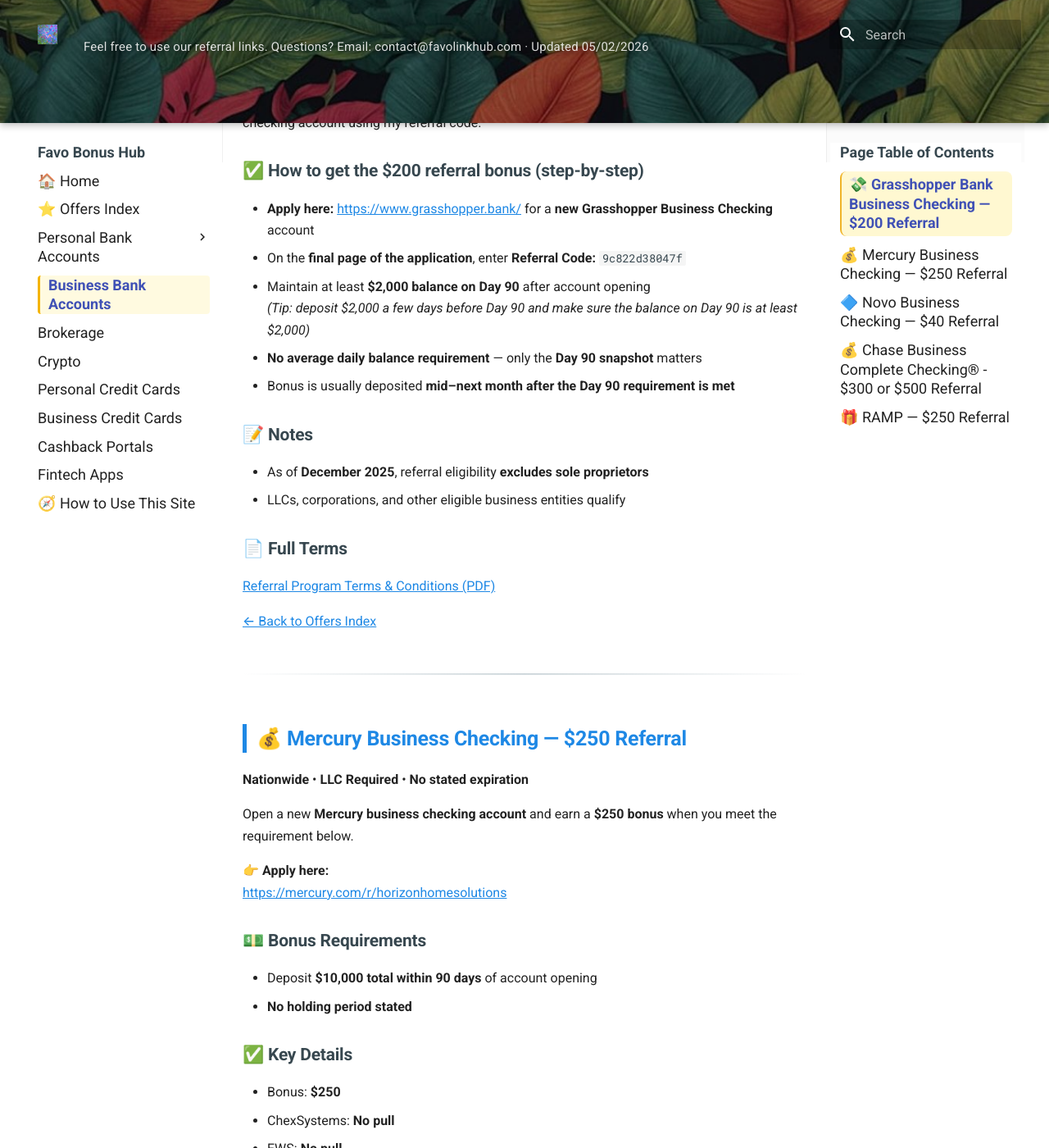
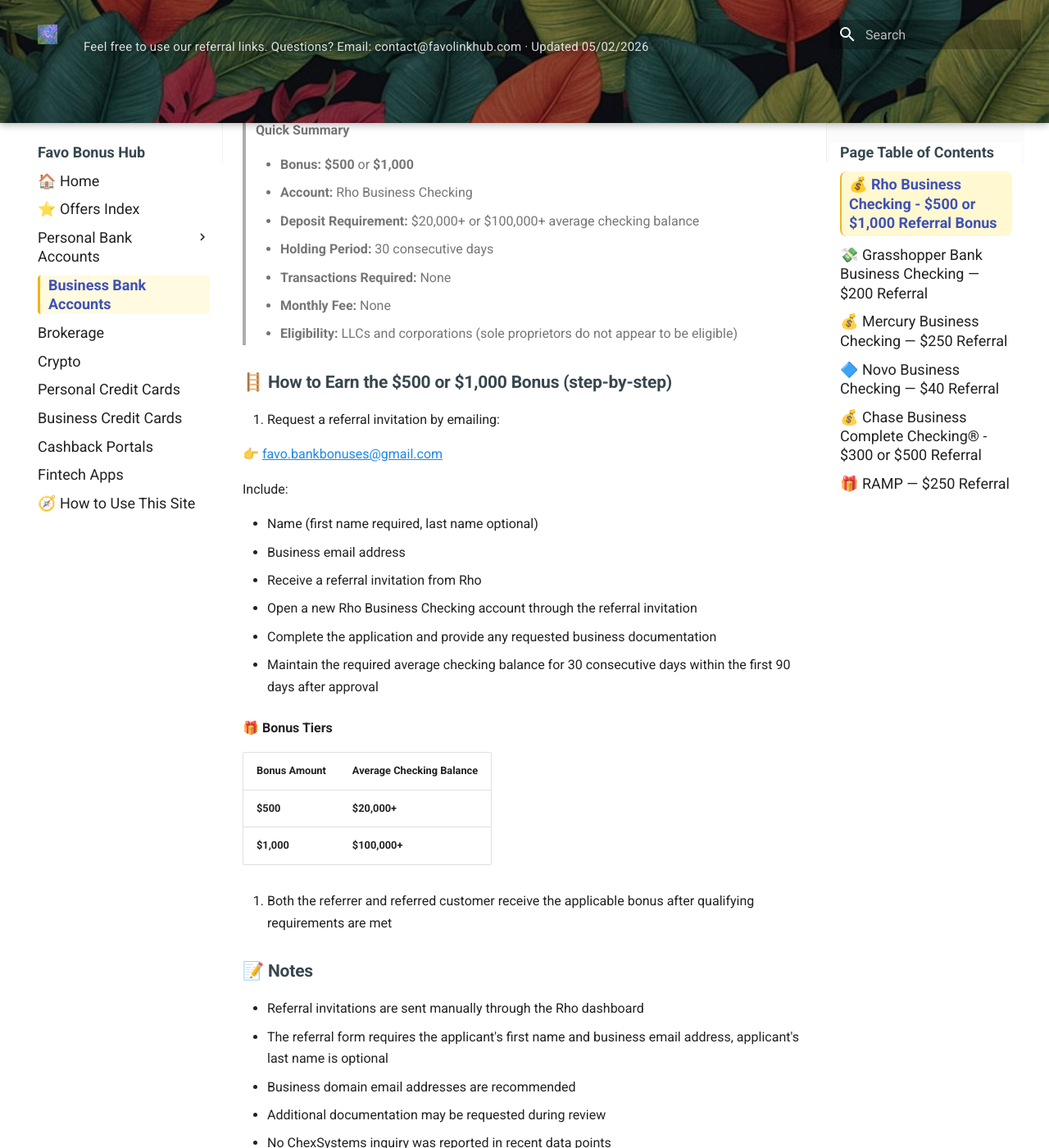
Before and after one commit to whispersofzephyr/favolinkhub-site, an MkDocs documentation site: the page built from docs/business-bank.md, in a window 1280 px wide and 1400 px high, scrolled down 361 px. Shown: the whole window at 82% size. Built offline with MkDocs 1.6.1 and Material for MkDocs 9.7.7, drawn with Linux system fonts in a browser that asks for light colours; some of the changed text lies outside the part shown.

Commit message:
Update business-bank.md

```diff
--- a/docs/business-bank.md
+++ b/docs/business-bank.md
@@ -1,6 +1,71 @@
 # Business Bank Accounts (Nationwide)
 
 --8<-- "snippets/back-to-list.md"
+
+<a id="biz-rho-business"></a>
+
+## 💰 Rho Business Checking - $500 or $1,000 Referral Bonus
+
+**Nationwide · No Expiration Date Currently Listed**
+
+> **Quick Summary**
+>
+> * **Bonus:** **$500** or **$1,000**
+> * **Account:** Rho Business Checking
+> * **Deposit Requirement:** $20,000+ or $100,000+ average checking balance
+> * **Holding Period:** 30 consecutive days
+> * **Transactions Required:** None
+> * **Monthly Fee:** None
+> * **Eligibility:** LLCs and corporations (sole proprietors do not appear to be eligible)
+
+### 🪜 How to Earn the $500 or $1,000 Bonus (step-by-step)
+
+1. Request a referral invitation by emailing:
+
+   👉 **[favo.bankbonuses@gmail.com](mailto:favo.bankbonuses@gmail.com)**
+
+   Include:
+
+   * Name (first name required, last name optional)
+   * Business email address
+
+2. Receive a referral invitation from Rho
+
+3. Open a new Rho Business Checking account through the referral invitation
+
+4. Complete the application and provide any requested business documentation
+
+5. Maintain the required average checking balance for 30 consecutive days within the first 90 days after approval
+
+   **🎁 Bonus Tiers**
+
+   | Bonus Amount | Average Checking Balance |
+   | ------------ | ------------------------ |
+   | **$500**     | **$20,000+**             |
+   | **$1,000**   | **$100,000+**            |
+
+6. Both the referrer and referred customer receive the applicable bonus after qualifying requirements are met
+
+### 📝 Notes
+
+* Referral invitations are sent manually through the Rho dashboard
+* The referral form requires the applicant's first name and business email address, applicant's last name is optional
+* Business domain email addresses are recommended
+* Additional documentation may be requested during review
+* No ChexSystems inquiry was reported in recent data points
+
+### 📊 My Data Point
+
+* Applied: 05/29/2026
+* LLC
+* Business domain email used
+* Requested additional documentation (bank statement, SSN verification, business activity description)
+* Approved the same day
+* Referral function became available immediately after approval
+
+--8<-- "snippets/back-to-list.md"
+
+---
 
 <a id="biz-grasshopper"></a>
 ## 💸 Grasshopper Bank Business Checking — $200 Referral
```
